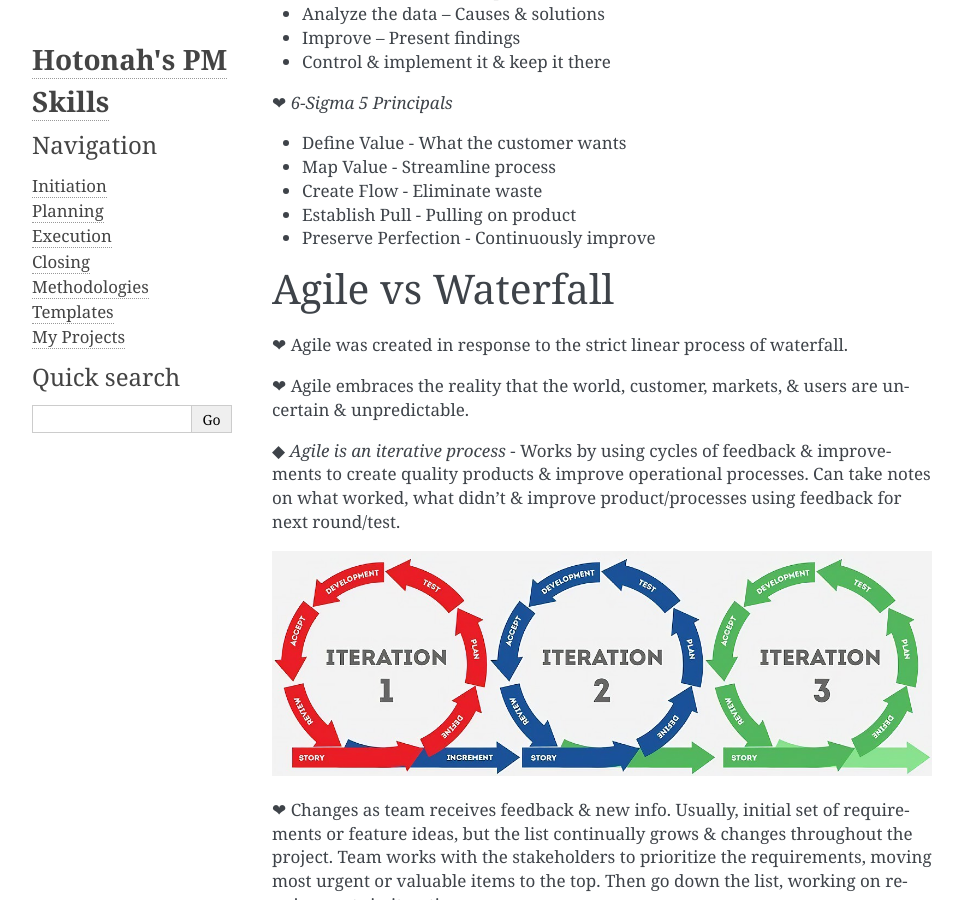
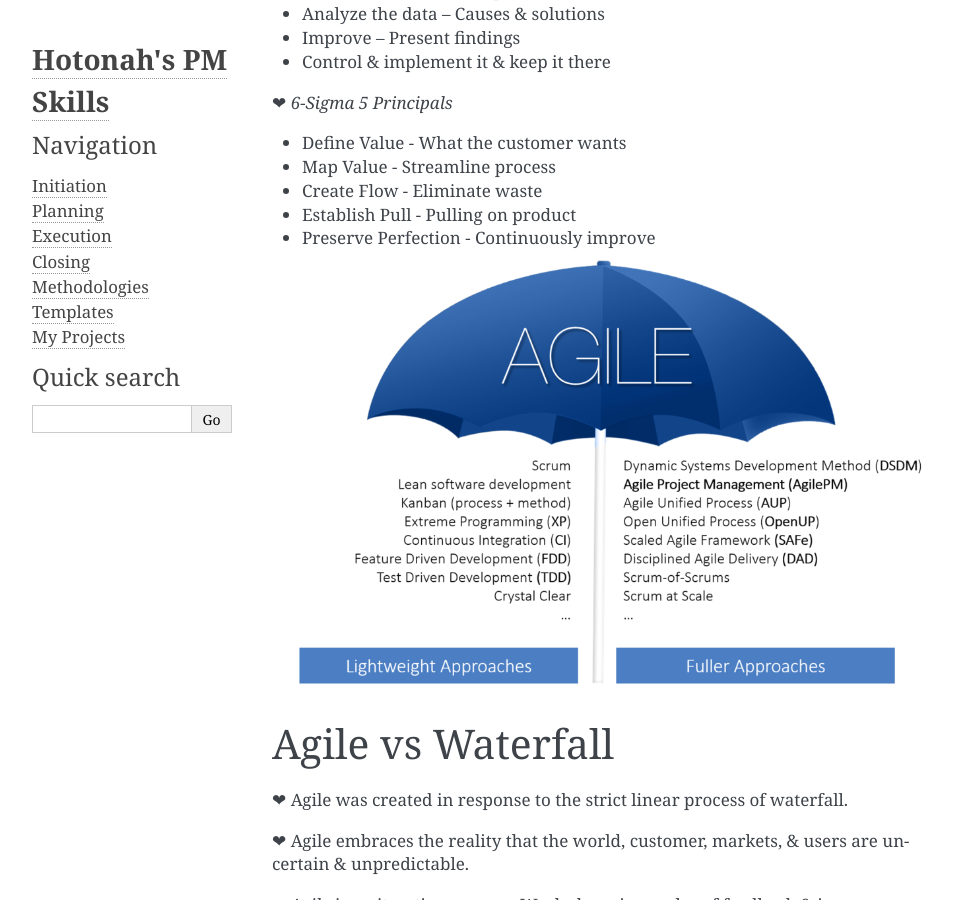
Before and after one commit to Hotonah/hotonah.github.io, a Sphinx documentation site: the page built from source/methodologies.txt, in a window 1280 px wide and 900 px high, scrolled down 1118 px. Shown: the whole window, without its empty margins (148-1111 px from the left). Built offline with Sphinx 7.4.7, drawn with Linux system fonts in a browser that asks for light colours.

Commit message:
Update methodologies.txt

```diff
--- a/source/methodologies.txt
+++ b/source/methodologies.txt
@@ -35,7 +35,7 @@ Process improvement – Find where problems are occurring in current processes a
 * Establish Pull - Pulling on product
 * Preserve Perfection - Continuously improve
 
-.. image:media/Umbrella.png
+.. image:: media/Umbrella.png
 
 Agile vs Waterfall
 ================
```
